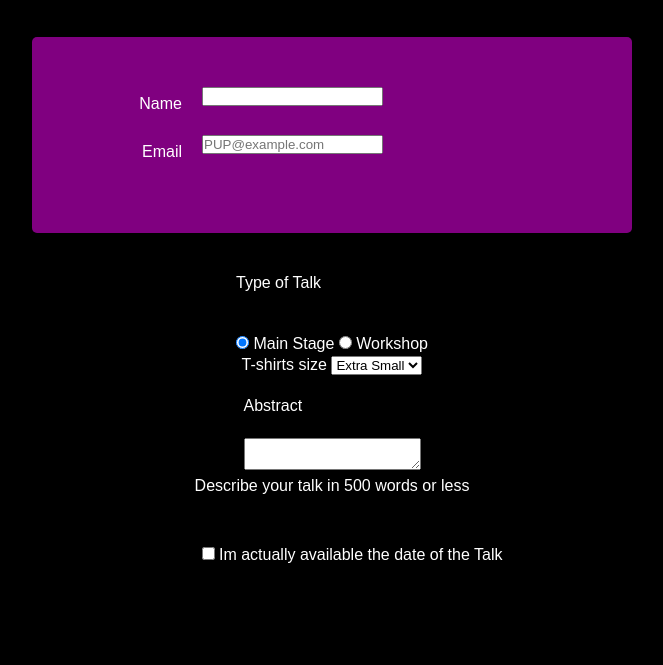
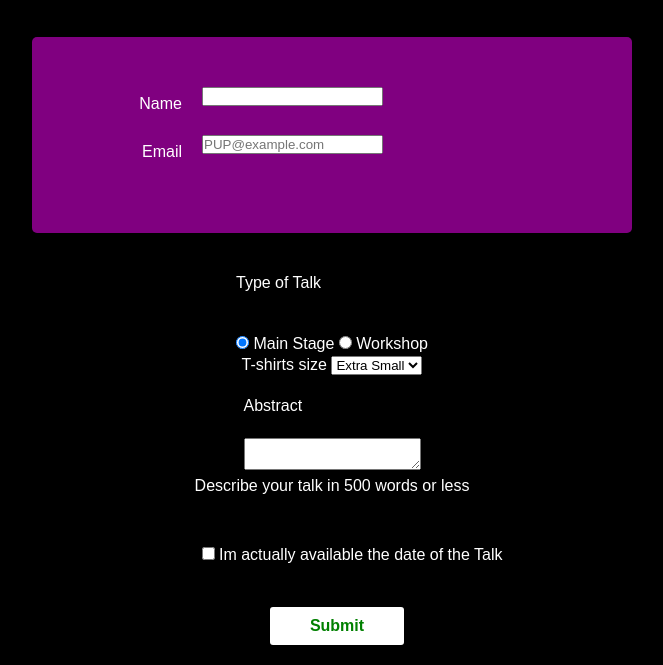
Before and after one commit to JCDabao/HTML-FORMS, a plain HTML site: page index.html in a window 1280 px wide. Shown: the part 207-872 px from the top of the page, without its empty margins (308-971 px from the left). Before the commit the page ends 814 px from the top, so only its background shows below. Drawn offline with Linux system fonts and the light colour scheme.

Commit message:
html forms

```diff
--- a/index.html
+++ b/index.html
@@ -99,7 +99,10 @@
 </div>
 <br>
 
+<div class="form-row">
+    <button>Submit</button>
 
+</div>
 
 
 
--- a/styles.css
+++ b/styles.css
@@ -140,6 +140,24 @@ body {
 .form-row .checkbox-label{
     margin-bottom: 0;
 }
+
+.form-row button {
+    font-size: 16px;
+    font-weight: bold;
+    color: green;
+    background-color: white;
+    border: none;
+    border-radius: 3px;
+
+    padding: 10px 40px;
+    cursor: pointer;
+}
+
+.form-row button:hover {
+    background-color: green;
+}
+
+
 @media only screen and (min-width: 700px) {
     .speaker-form-header,
     .speaker-form {
@@ -187,6 +205,8 @@ body {
         width: auto;
     }
 
-
+    .form-row button {
+        margin-left: 10px;
+    }
 
 }
```
